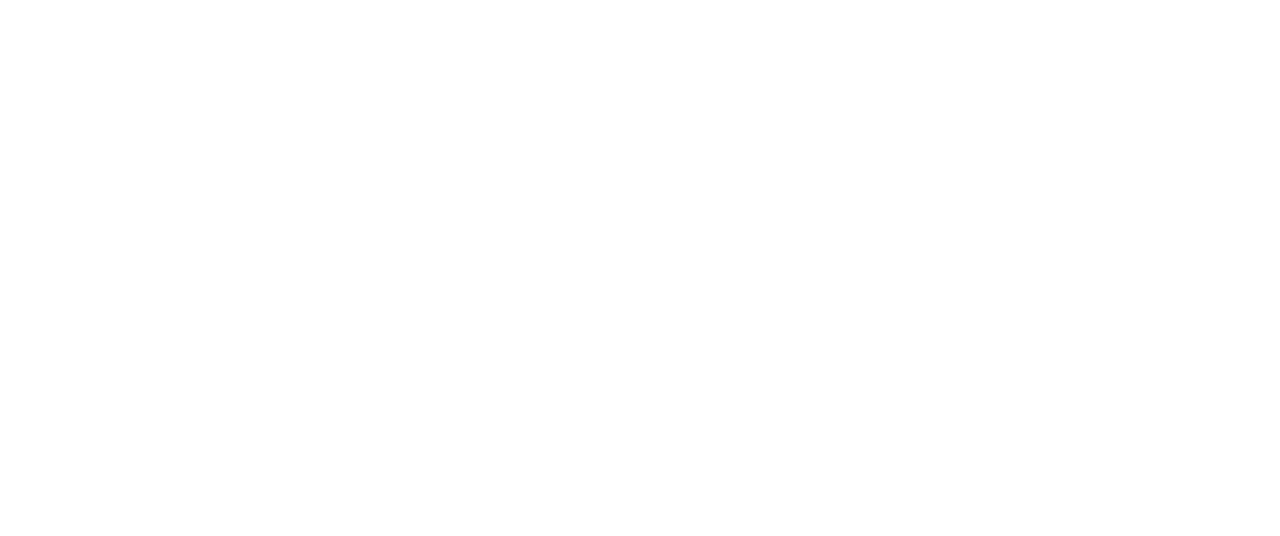
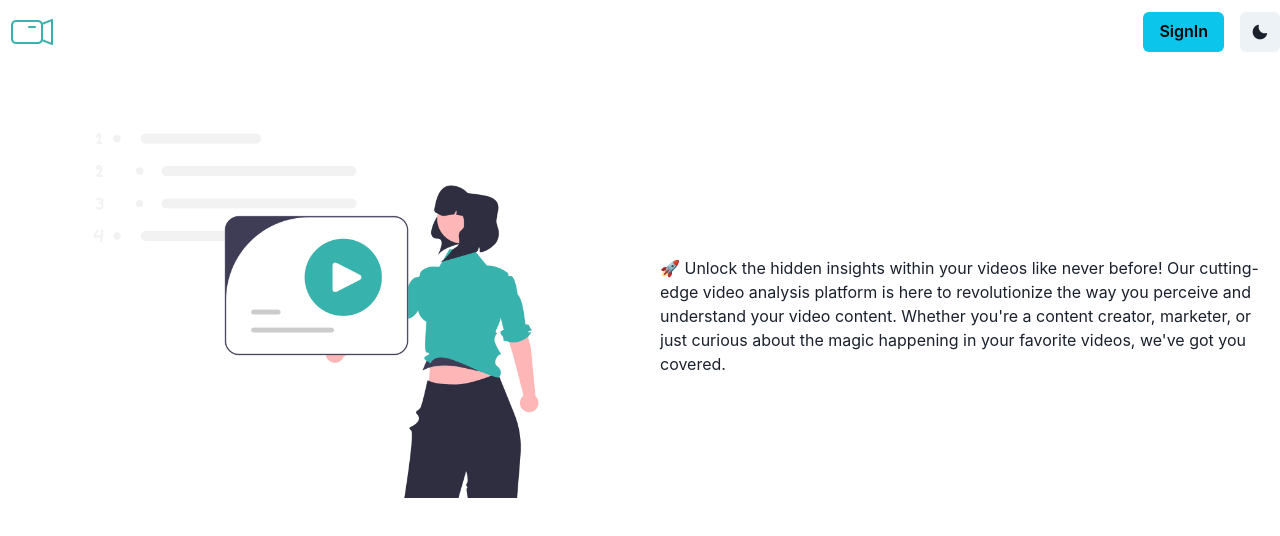
Before and after one commit to NIXBLACK11/FrontEnd, a React (Vite) app in the folder frontEnd/: page /home in a window 1280 px wide. Before the commit this address had no page. Shown: the top 536 px of the page. Built offline with nearby package versions, Linux system fonts and the light colour scheme.

Commit message:
frontend

```diff
--- a/frontEnd/src/App.jsx
+++ b/frontEnd/src/App.jsx
@@ -4,6 +4,7 @@
 
 import ColorModeToggle from './components/ColorModeToggle';
 import Signin from "./routes/Signin";
+import Home from './routes/Home';
 
 const App = () => {
 
@@ -12,7 +13,7 @@
       <BrowserRouter>
         <Routes>
           <Route path="/" element={<Signin/>}/>
-          {/* <Route path="/home" element={<Home/>}/> */}
+          <Route path="/home" element={<Home/>}/>
         </Routes>
       </BrowserRouter>
     </ChakraProvider>
--- /dev/null
+++ b/frontEnd/src/components/LinksUrl.js
@@ -0,0 +1,7 @@
+export const navigateToSignin = () => {
+    window.location.href = '/';
+};
+
+export const navigateToHome = () => {
+    window.location.href = '/home';
+};
--- /dev/null
+++ b/frontEnd/src/routes/Home.jsx
@@ -0,0 +1,45 @@
+import {
+    Flex,
+    Grid,
+    GridItem,
+    Text,
+    Image,
+    Button,
+    ButtonGroup,
+    Box,
+    Spacer
+} from "@chakra-ui/react";
+
+import ColorModeToggle from '../components/ColorModeToggle';
+
+import { navigateToSignin, navigateToHome } from "../components/LinksUrl";
+
+function Home() {
+    return <div>
+        <Flex minWidth='max-content' alignItems='center' gap='2'>
+            <Box p='2' onClick={navigateToHome}>
+                <Image src="src/assets/logo.png" alt="VideoAnalyser" />
+            </Box>
+            <Spacer />
+            <ButtonGroup gap='2'>
+                <Button colorScheme='cyan' onClick={navigateToSignin}>SignIn</Button>
+                <ColorModeToggle/>
+            </ButtonGroup>
+        </Flex>
+        <Grid templateColumns={{ base: '1fr', md: '1fr 1fr' }} gap={4} alignItems="center">
+            {/* Image Grid Item */}
+            <GridItem margin="5">
+                <Image src="src/assets/first.png" alt="Image" borderRadius="xl"/>
+            </GridItem>
+
+            {/* Text Grid Item */}
+            <GridItem margin="3">
+                <Text >
+                🚀 Unlock the hidden insights within your videos like never before! Our cutting-edge video analysis platform is here to revolutionize the way you perceive and understand your video content. Whether you're a content creator, marketer, or just curious about the magic happening in your favorite videos, we've got you covered.
+                </Text>
+            </GridItem>
+        </Grid>
+    </div>
+}
+
+export default Home;
--- a/frontEnd/src/routes/Signin.jsx
+++ b/frontEnd/src/routes/Signin.jsx
@@ -21,6 +21,7 @@
 import { FaUserAlt, FaLock } from "react-icons/fa";
 import ColorModeToggle from '../components/ColorModeToggle';
 
+import { navigateToSignin, navigateToHome } from "../components/LinksUrl";
 
 const CFaLock = chakra(FaLock);
 const CFaUserAlt = chakra(FaUserAlt);
@@ -32,12 +33,12 @@
 
     return <div>
         <Flex minWidth='max-content' alignItems='center' gap='2'>
-            <Box p='2'>
-                <Image src="../assets/react.svg" alt="VideoAnalyser" />
+            <Box p='2' onClick={navigateToHome}>
+                <Image src="src/assets/logo.png" alt="VideoAnalyser" />
             </Box>
             <Spacer />
             <ButtonGroup gap='2'>
-                <Button colorScheme='cyan'>Sign In</Button>
+                <Button colorScheme='cyan' onClick={navigateToHome}>Home</Button>
                 <ColorModeToggle/>
             </ButtonGroup>
         </Flex>
@@ -84,14 +85,14 @@
                     placeholder="Password"
                   />
                   <InputRightElement width="4.5rem">
-                    <Button colorScheme='cyan' h="1.75rem" size="sm" onClick={handleShowClick}>
+                    <Button colorScheme='cyan' h="1.75rem" size="sm" href="/home">
                       {showPassword ? "Hide" : "Show"}
                     </Button>
                   </InputRightElement>
                 </InputGroup>
-                <FormHelperText textAlign="right">
+                {/* <FormHelperText textAlign="right">
                   <Link color="cyan.500" >forgot password?</Link>
-                </FormHelperText>
+                </FormHelperText> */}
               </FormControl>
               <Button
                 borderRadius={0}
@@ -108,7 +109,7 @@
       </Stack>
       <Box>
         New to us?{" "}
-        <Link color="cyan.500" href="#">
+        <Link color="cyan.500" href="/signup">
           Sign Up
         </Link>
       </Box>
```
Also changed, not shown: frontEnd/src/assets/first.png (added), frontEnd/src/components/Navbar.jsx (deleted).
